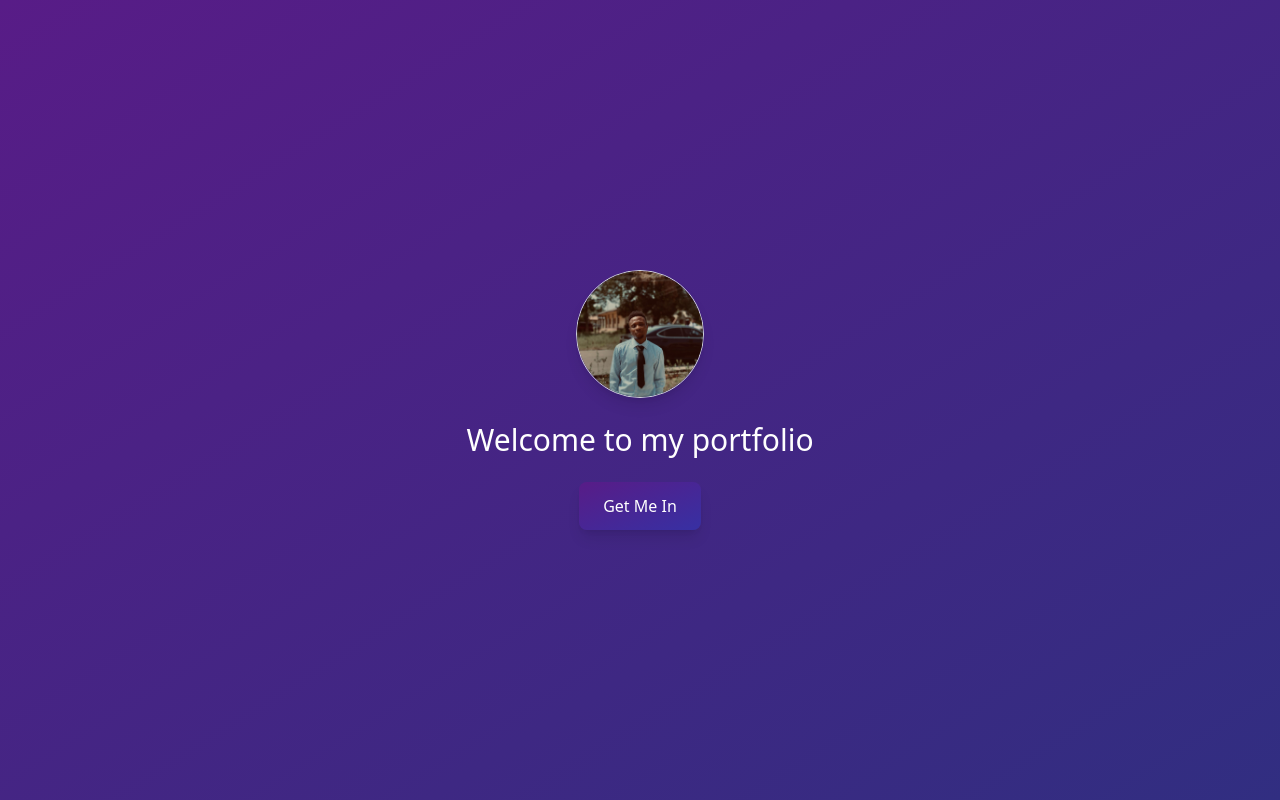
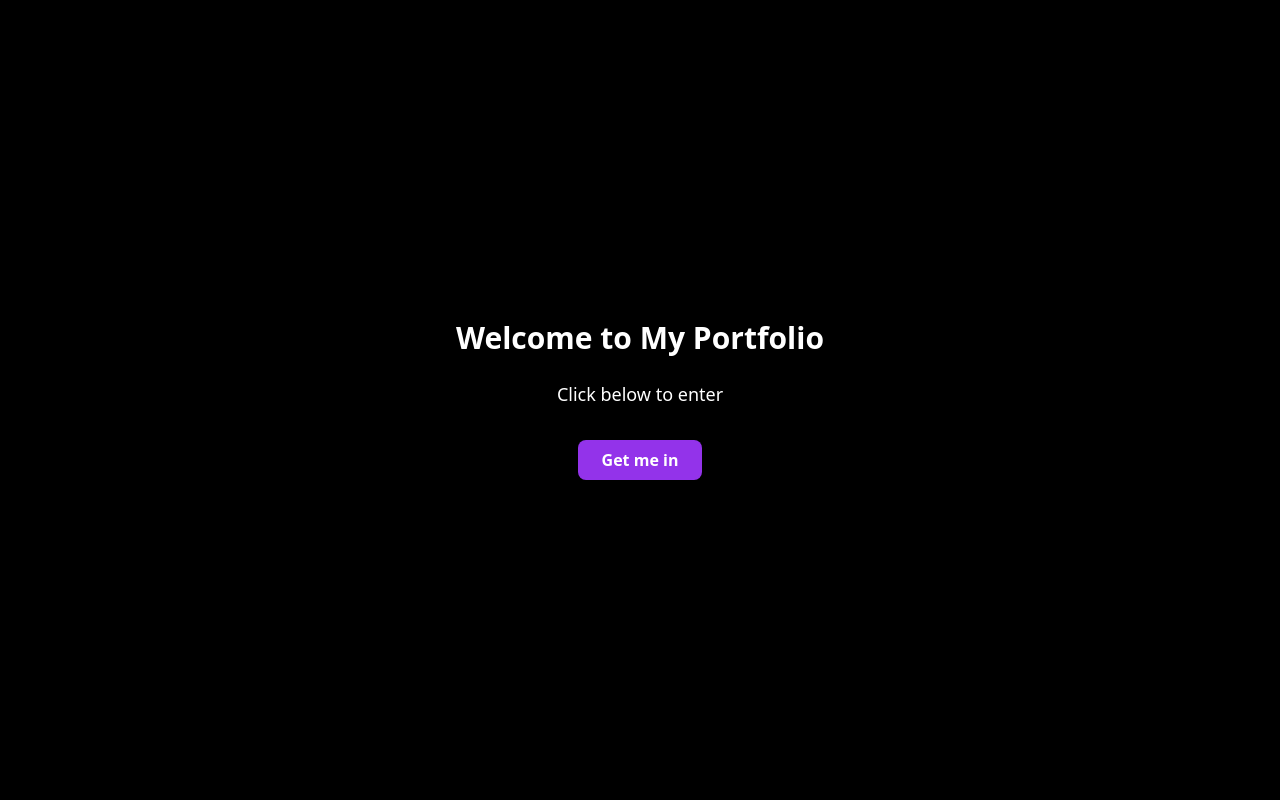
Before and after one commit to don-Savage01/Gafar-Portfolio, a React (Vite) app: page /welcome in a window 1280 px wide. Built offline with nearby package versions, Linux system fonts and the light colour scheme.

Commit message:
Fix back button issue by using replace on homepage navigation

```diff
--- a/src/components/IntroScreen.jsx
+++ b/src/components/IntroScreen.jsx
@@ -48,7 +48,7 @@ const IntroScreen = () => {
           setIndex(index + 1);
         }, 80);
       } else {
-        // **Go to Welcome screen** after finishing
+        // Navigate to WelcomePage with REPLACE (no back history)
         timeout = setTimeout(
           () => navigate("/welcome", { replace: true }),
           3000
--- a/src/components/WelcomeScreen.jsx
+++ b/src/components/WelcomeScreen.jsx
@@ -1,34 +1,21 @@
+import React from "react";
 import { useNavigate } from "react-router-dom";
-import profilePic from "../assets/profile.jpeg";
-import { useState } from "react";
 
-const WelcomeScreen = () => {
-  const [isLoading, setIsLoading] = useState(false);
+const WelcomePage = () => {
   const navigate = useNavigate();
 
-  const handleEnter = () => {
-    setIsLoading(true);
-    setTimeout(() => {
-      navigate("/home");
-    }, 500);
-  };
-
   return (
-    <div className="flex flex-col items-center justify-center h-screen bg-gradient-to-br from-purple-900 to-indigo-900 text-white text-center">
-      <img
-        src={profilePic}
-        alt="Profile"
-        className="w-32 h-32 rounded-full mb-6 border border-gray-300 shadow-lg"
-      />
-      <h1 className="text-3xl font-light mb-6">Welcome to my portfolio</h1>
+    <div className="min-h-screen bg-black flex flex-col items-center justify-center text-white p-4 text-center">
+      <h1 className="text-3xl font-bold mb-6">Welcome to My Portfolio</h1>
+      <p className="text-lg mb-8">Click below to enter</p>
       <button
-        onClick={handleEnter}
-        className="px-6 py-3 bg-gradient-to-br from-purple-900 to-indigo-800 text-white rounded-lg shadow-lg hover:bg-purple-100"
+        onClick={() => navigate("/home", { replace: true })} // REPLACE history
+        className="bg-purple-600 hover:bg-purple-700 text-white font-bold py-2 px-6 rounded-lg transition"
       >
-        {isLoading ? "Please wait..." : "Get Me In"}
+        Get me in
       </button>
     </div>
   );
 };
 
-export default WelcomeScreen;
+export default WelcomePage;
```
